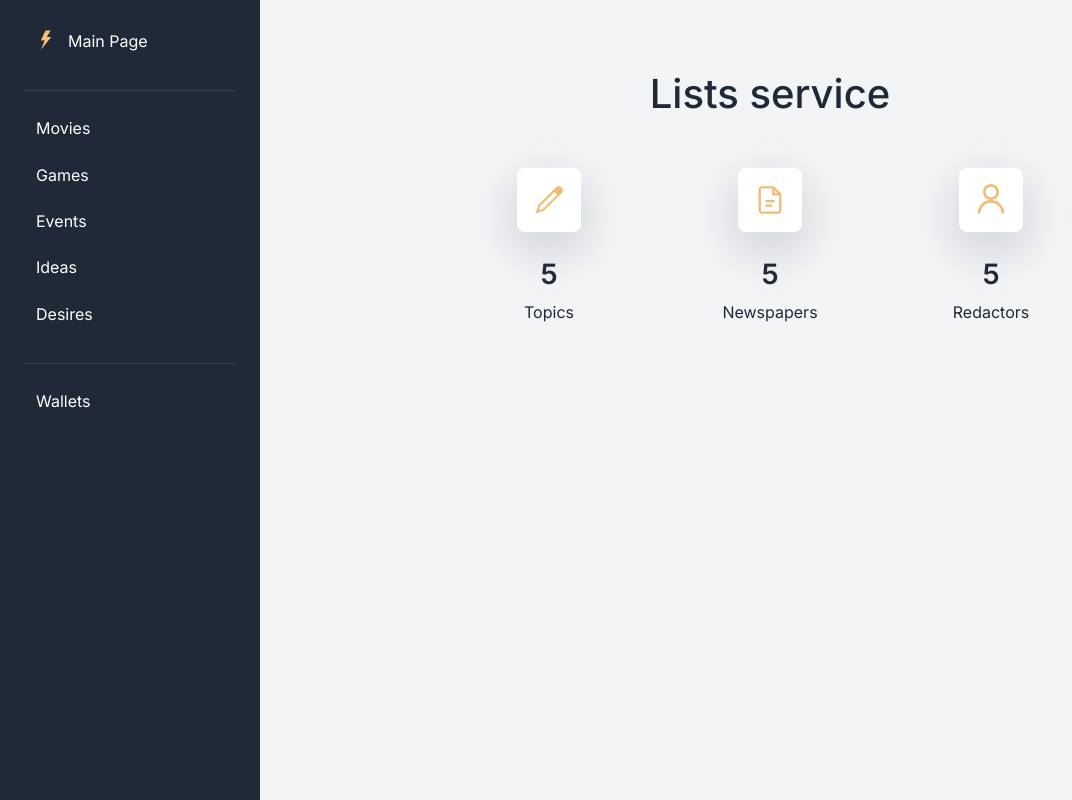
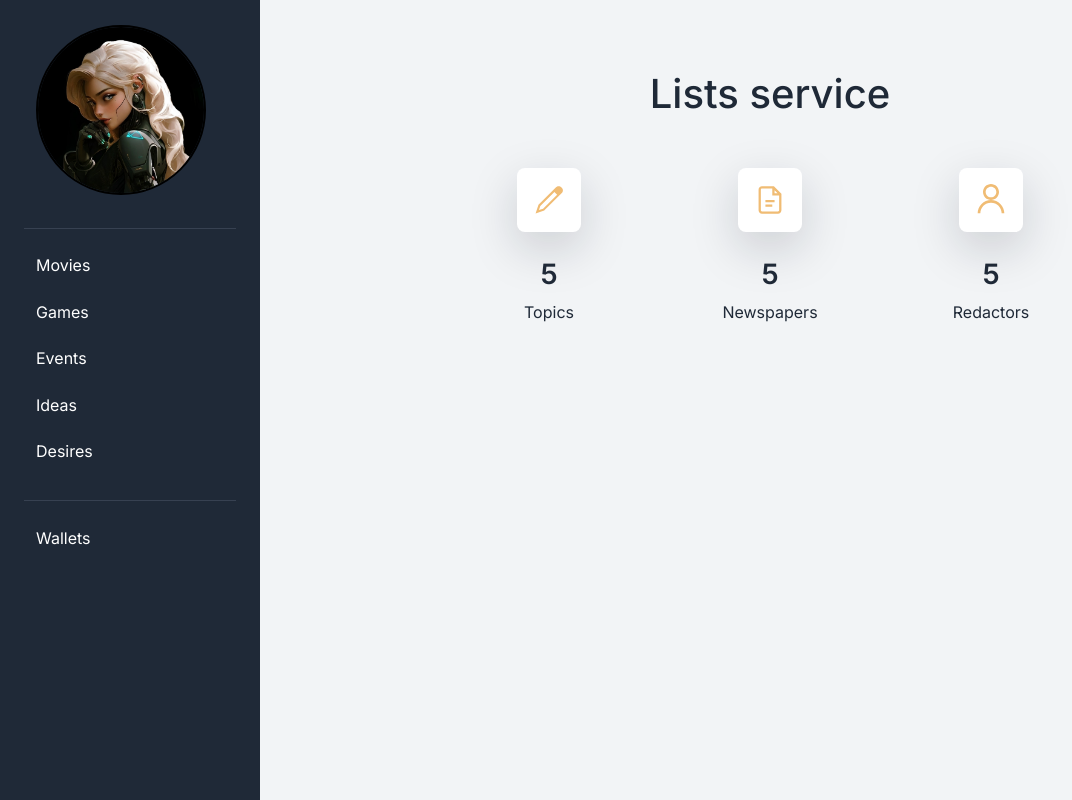
Before and after one commit to netherhouse/Afina, a Django app: page / in a window 1280 px wide. Shown: the whole page, without its empty margins (0-1072 px from the left). Run offline with Django 5.2, Linux system fonts and the light colour scheme; parts of the project's set-up code (start-up, migrations or seed data) failed here and were passed over; some libraries are stand-ins or nearby versions.

Commit message:
add avatar 'afina.png'

```diff
--- a/templates/includes/sidebar.html
+++ b/templates/includes/sidebar.html
@@ -28,13 +28,13 @@
       </div>
     </div>
     <ul class="nav flex-column pt-3 pt-md-0">
-      <li class="nav-item">
-        <a href="#" class="nav-link d-flex align-items-center">
-                  <span class="sidebar-icon">
-                    <img src="{% static 'assets/img/brand/light.svg' %}" height="20" width="20" alt="Volt Logo">
-                  </span>
-          <span class="mt-1 ms-1 sidebar-text">Main Page</span>
+      <li>
+        <a href="{% url 'index' %}" class="nav-link d-flex align-items-center">
+          <span class="sidebar-icon">
+            <img src="{% static 'assets/img/afina.jpg' %}" class="rounded-image">
+          </span>
         </a>
+      </li>
       <li role="separator" class="dropdown-divider mt-4 mb-3 border-gray-700"></li>
       <li class="nav-item">
         <a href="{% url 'lists:movie-list' %}" class="nav-link">
```
Also changed, not shown: static/assets/img/afina.jpg (added).
